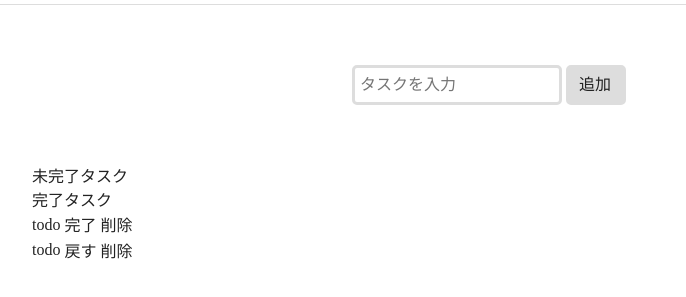
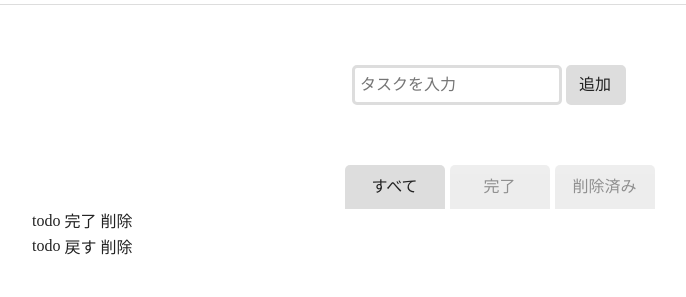
Before and after one commit to nodoguro68/js_todolist, a website built with webpack: page public/index.html in a window 1280 px wide. Shown: the part 81-378 px from the top of the page, without its empty margins (138-824 px from the left). Built offline with nearby package versions, Linux system fonts and the light colour scheme.

Commit message:
仮のタブメニューのスタイル

```diff
--- a/public/index.html
+++ b/public/index.html
@@ -25,8 +25,9 @@
                 </form>
                 <div class="tab-menu-area">
                     <ul class="tab">
-                        <li class="tab-item">未完了タスク</li>
-                        <li class="tab-item">完了タスク</li>
+                        <li class="tab-item active">すべて</li>
+                        <li class="tab-item">完了</li>
+                        <li class="tab-item">削除済み</li>
                     </ul>
 
                     <div class="tab-menu-list">
--- a/src/scss/modules/_tab-menu.scss
+++ b/src/scss/modules/_tab-menu.scss
@@ -0,0 +1,20 @@
+.tab{
+    display: flex;
+    justify-content: center;
+    // max-width: 500px;
+    // margin: 0 auto;
+
+    &-item{
+        width: 100px;
+        margin-right: 5px;
+        padding: 10px;
+        background-color: #ddd;
+        border-radius: 5px 5px 0 0;
+        text-align: center;
+        opacity: 0.5;
+    }
+
+    .active{
+        opacity: 1;
+    }
+}
```
